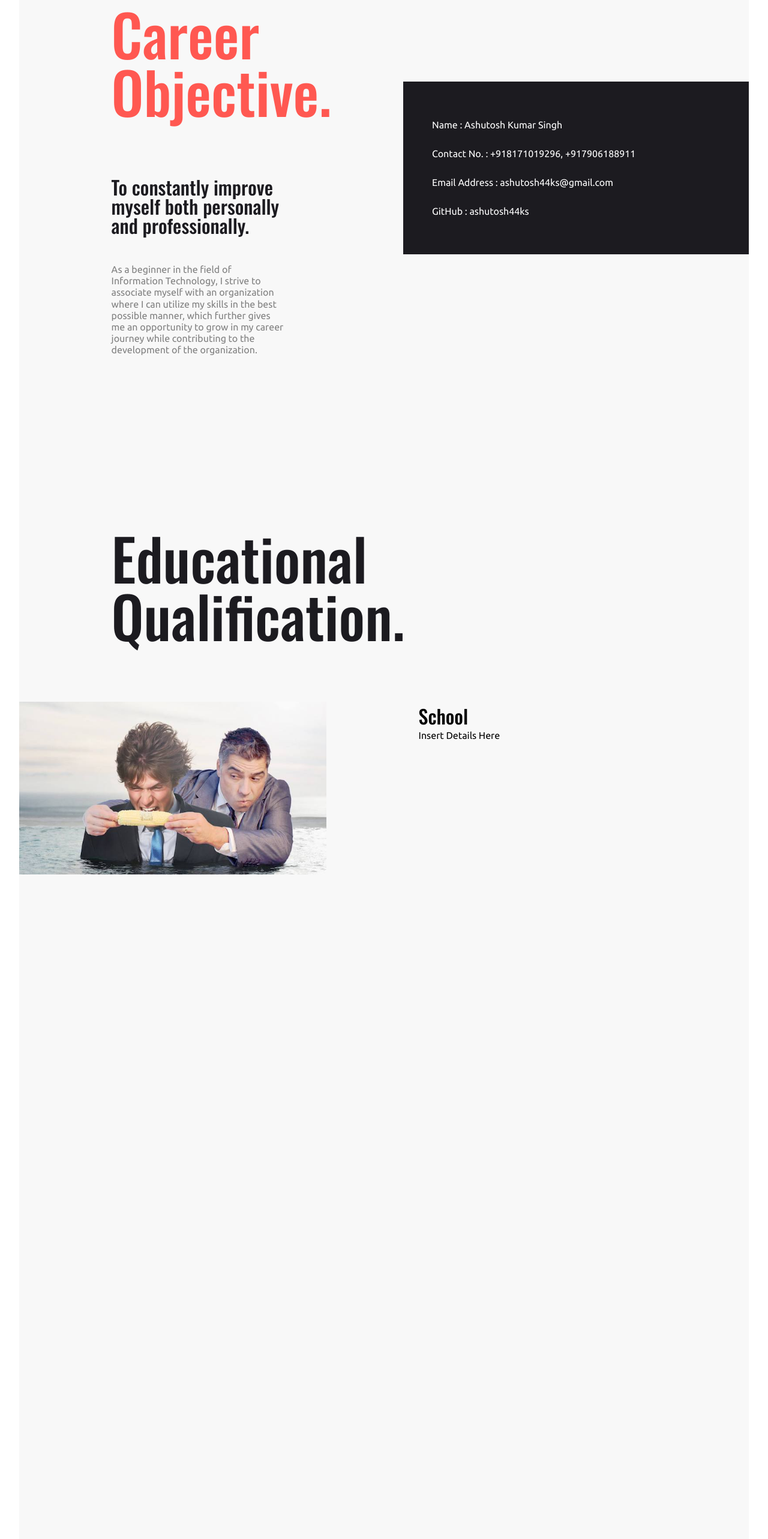
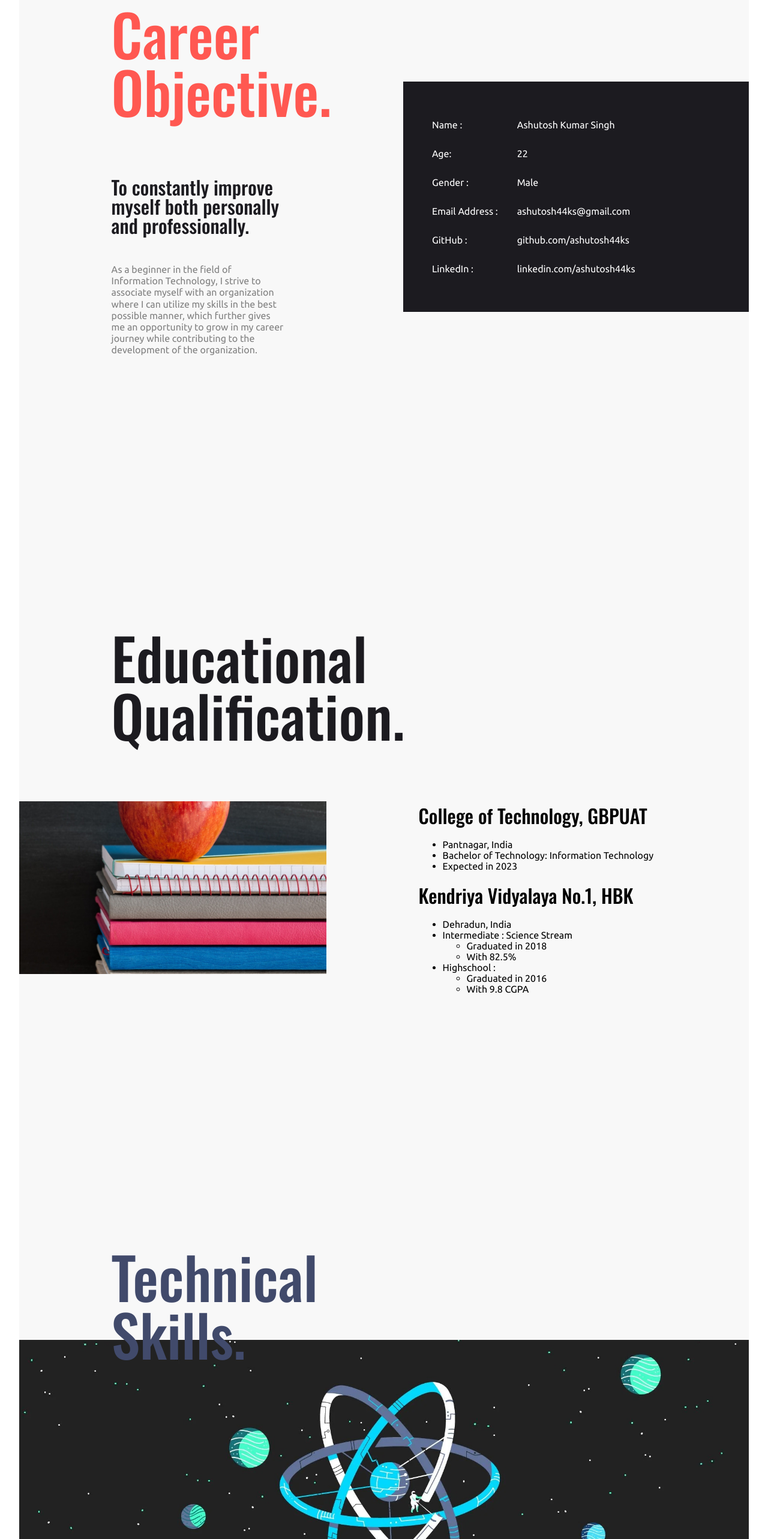
Before and after one commit to ashutosh44ks/personal-portfolio, a React (Create React App) app: page / in a window 1280 px wide. Shown: the part 1720-4286 px from the top of the page at 60% size. Built offline with nearby package versions, Linux system fonts and the light colour scheme.

Commit message:
add new section

```diff
--- a/src/App.js
+++ b/src/App.js
@@ -3,7 +3,7 @@ import Intro from "./components/Intro";
 import Parallax from "./components/Parallax";
 import Main from "./components/Main";
 import "./components/stylesheets/Layout.css";
-import "./components/stylesheets/Main.css"
+import "./components/stylesheets/Main.css";
 
 function App() {
   return (
@@ -12,9 +12,6 @@ function App() {
       <Intro />
       <Parallax type="parallax-img" tag="pic-1" />
       <Main />
-      Lorem ipsum dolor sit amet consectetur adipisicing elit. Nemo tempore
-      provident nam. Velit quae temporibus libero rerum odio in a, accusantium
-      ex illum, ducimus debitis sunt quia ipsa harum nostrum.
     </div>
   );
 }
--- a/src/components/Intro.js
+++ b/src/components/Intro.js
@@ -1,4 +1,4 @@
-import React from "react";
+
 
 const Intro = () => {
   return (
--- a/src/components/Main.js
+++ b/src/components/Main.js
@@ -1,9 +1,10 @@
 import Parallax from "./Parallax";
 
 const Main = () => {
+  const currYear = new Date().getFullYear();
   return (
     <div id="main">
-      <section id="sec-A">
+      <section className="main-pad" id="sec-A">
         <div className="lrg-text" id="heading-1">
           Career Objective.
         </div>
@@ -21,15 +22,39 @@ const Main = () => {
             </div>
           </div>
           <div id="sidetext-1">
-            Name : Ashutosh Kumar Singh
-            <br />
-            Contact No. : +918171019296, +917906188911
-            <br /> Email Address : ashutosh44ks@gmail.com
-            <br /> GitHub : ashutosh44ks
+            <div style={{ float: "left" }}>
+              Name :
+              <br />
+              Age:
+              <br />
+              Gender :
+              <br /> Email Address :
+              <br /> GitHub :
+              <br /> LinkedIn :
+            </div>
+            <div style={{ float: "right", marginLeft: "2em" }}>
+              Ashutosh Kumar Singh
+              <br />
+              {currYear - 2000}
+              <br />
+              Male
+              <br /> ashutosh44ks@gmail.com
+              <br />{" "}
+              <a className="link" href="https://github.com/ashutosh44ks">
+                github.com/ashutosh44ks
+              </a>
+              <br />{" "}
+              <a
+                className="link"
+                href="https://www.linkedin.com/in/ashutosh44ks/"
+              >
+                linkedin.com/ashutosh44ks
+              </a>
+            </div>
           </div>
         </div>
       </section>
-      <section id="sec-B">
+      <section className="main-pad" id="sec-B">
         <div className="lrg-text" id="heading-2">
           Educational Qualification.
         </div>
@@ -37,12 +62,55 @@ const Main = () => {
           <Parallax type="parallax-img" tag="pic-2" />
           <div>
             <div className="med-text" id="subheading-2">
-              School
+              College of Technology, GBPUAT
             </div>
             <div className="sml-text" id="text-2">
-              Insert Details Here
+              <ul>
+                <li>Pantnagar, India</li>
+                <li>Bachelor of Technology: Information Technology</li>
+                {currYear < 2023 ? (
+                  <li>Expected in 2023 </li>
+                ) : (
+                  <li>Graduated in 2023 </li>
+                )}
+              </ul>
+            </div>
+            <div>
+              <div className="med-text" id="subheading-3">
+                Kendriya Vidyalaya No.1, HBK
+              </div>
+              <div className="sml-text" id="text-3">
+                <ul>
+                  <li>Dehradun, India</li>
+                  <li>
+                    Intermediate : Science Stream
+                    <ul>
+                      <li>Graduated in 2018 </li>
+                      <li>With 82.5% </li>
+                    </ul>
+                  </li>
+                  <li>
+                    Highschool :
+                    <ul>
+                      <li>Graduated in 2016 </li>
+                      <li>With 9.8 CGPA </li>
+                    </ul>
+                  </li>
+                </ul>
+              </div>
             </div>
           </div>
+        </div>
+      </section>
+      <section id="sec-C">
+        <div className="lrg-text main-pad" id="heading-3">
+          Technical Skills.
+        </div>
+        <Parallax type="parallax-img" tag="pic-3" />
+        <div id="Cflex">
+          <div className="med-text">Med</div>
+          <div className="sml-text">Sml</div>
+          <div className="sml-text">Sml</div>
         </div>
       </section>
     </div>
--- a/src/components/Sidebar.js
+++ b/src/components/Sidebar.js
@@ -27,16 +27,16 @@ const Sidebar = () => {
       <div id="navbar-menu" className="hide">
         <ul id="navbar-list">
           <li className="med-text">
-            <a className="link" href="#sec-A">Career Objective</a>
+            <a className="link side-menu-links" href="#sec-A">Career Objective</a>
           </li>
           <li className="med-text">
-            <a className="link" href="#sec-B">Educational Qualifications</a>
+            <a className="link side-menu-links" href="#sec-B">Educational Qualifications</a>
           </li>
           <li className="med-text">
-            <a className="link" href="#sec-C">Technical Skills</a>
+            <a className="link side-menu-links" href="#sec-C">Technical Skills</a>
           </li>
           <li className="med-text">
-            <a className="link" href="#sec-D">Projects</a>
+            <a className="link side-menu-links" href="#sec-D">Projects</a>
           </li>
         </ul>
       </div>
--- a/src/components/stylesheets/Layout.css
+++ b/src/components/stylesheets/Layout.css
@@ -42,6 +42,12 @@
   list-style: none;
   line-height: 3;
 }
+.side-menu-links {
+  transition: background-color 0.5s;
+}
+.side-menu-links:hover {
+  background-color: rgba(255, 88, 81, 1);
+}
 
 /* Intro */
 #intro-container {
--- a/src/components/stylesheets/Main.css
+++ b/src/components/stylesheets/Main.css
@@ -8,7 +8,9 @@
 }
 #main {
   background-color: #f8f8f8;
-  height: 400vh;
+  height: 800vh;
+}
+.main-pad {
   padding: 10vw 0 0 12vw;
 }
 #heading-1 {
@@ -65,4 +67,25 @@
   height: 18em;
   position: relative;
   left: -12vw;
+  background-position: center;
 }
+
+#pic-3 {
+  background-image: url("../../media/home-1.jpg");
+  height: 60vh;
+  padding: 0 !important;
+}
+#heading-3 {
+  position: relative;
+  top: 0.4em;
+  color: #414a6b;
+  width: 4em;
+  word-wrap: break-word;
+  line-height: 1;
+}
+
+#Cflex {
+  display: flex;
+  justify-content: space-around;
+  padding: 8vw 0 0 5vw;
+}
```
Also changed, not shown: src/media/home-2.jpg.
